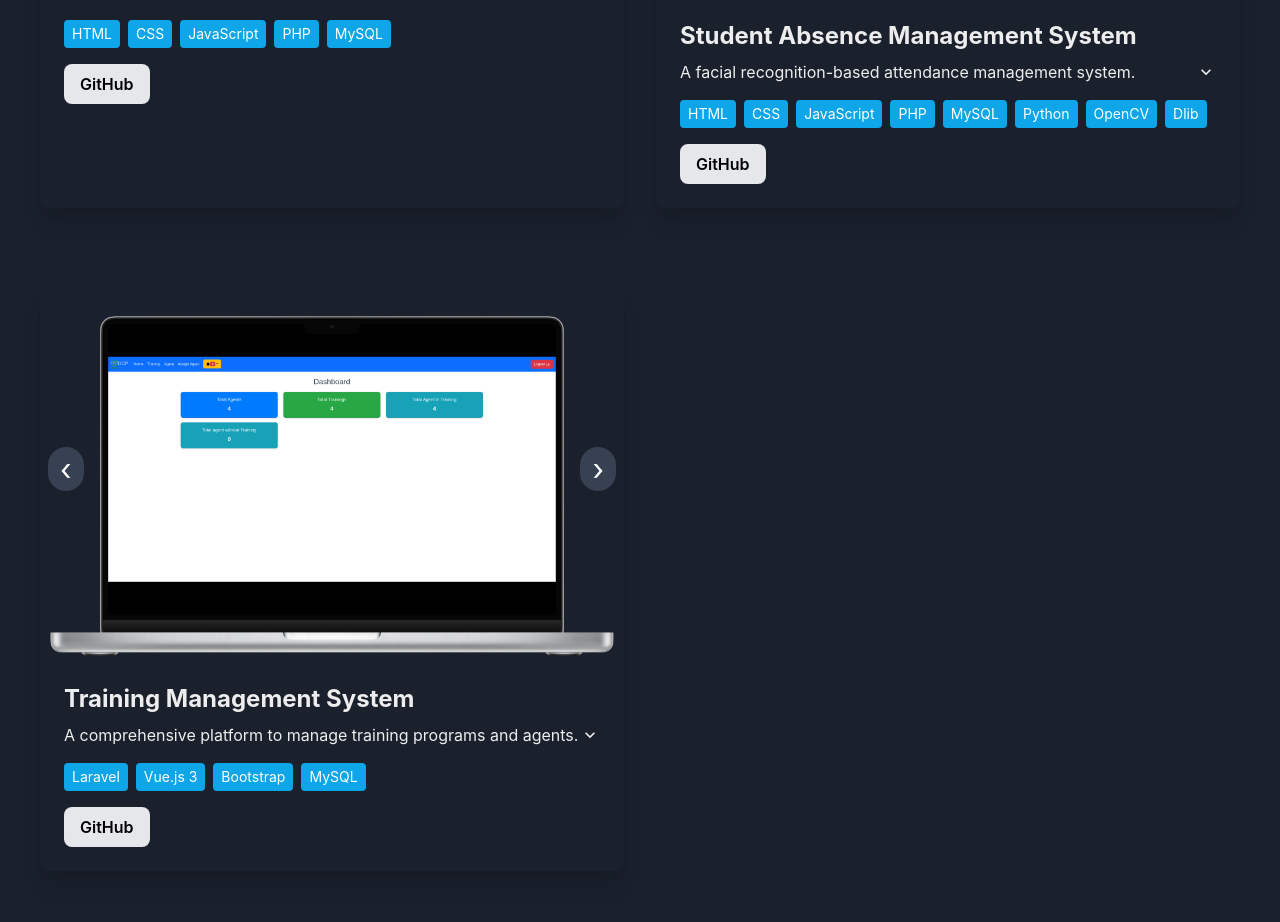
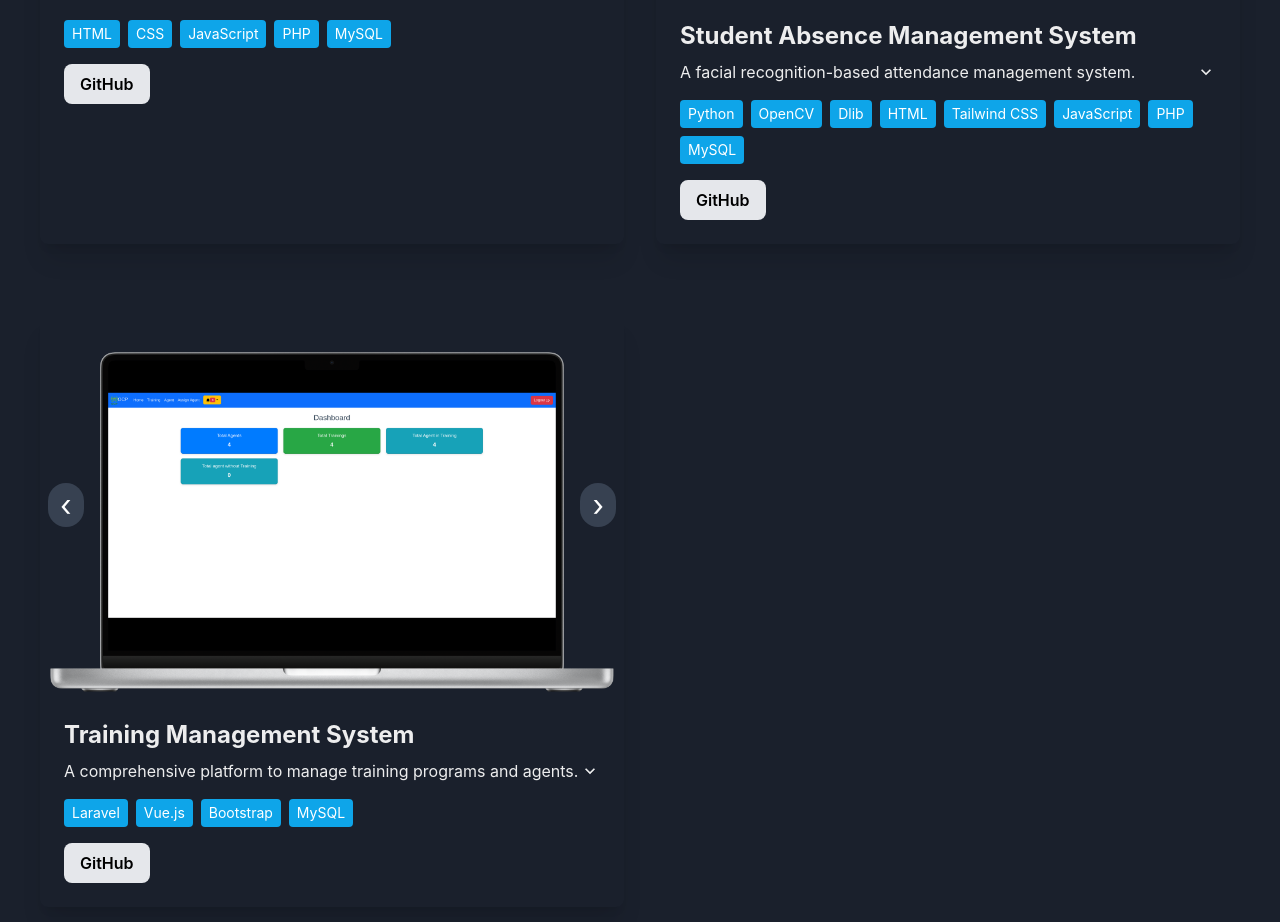
Before and after one commit to OussEzza/My-Portfolio, a React (Create React App) app: page / in a window 1280 px wide. Shown: the part 3648-4570 px from the top of the page. Built offline with nearby package versions, Linux system fonts and the light colour scheme.

Commit message:
Update the Pojects page

```diff
--- a/src/components/ProjectsPage.jsx
+++ b/src/components/ProjectsPage.jsx
@@ -47,14 +47,14 @@ export default function ProjectsPage() {
       detailed_description:
         "An intelligent system that automates student attendance tracking using facial recognition. It captures student faces, verifies identities, and marks attendance in real time. The system enhances efficiency, prevents proxy attendance, and integrates with a database for record management.",
       techStack: [
+        "Python",
+        "OpenCV",
+        "Dlib",
         "HTML",
-        "CSS",
+        "Tailwind CSS",
         "JavaScript",
         "PHP",
         "MySQL",
-        "Python",
-        "OpenCV",
-        "Dlib",
       ],
       liveLink: null,
       repoLink:
@@ -71,7 +71,7 @@ export default function ProjectsPage() {
         "A comprehensive platform to manage training programs and agents.",
       detailed_description:
         "A responsive training management system that helps administrators manage agents, training programs, and track progress through an intuitive interface.",
-      techStack: ["Laravel", "Vue.js 3", "Bootstrap", "MySQL"],
+      techStack: ["Laravel", "Vue.js", "Bootstrap", "MySQL"],
       liveLink: null,
       repoLink: "https://github.com/OussEzza/training-management-frontend",
       image: [
```
